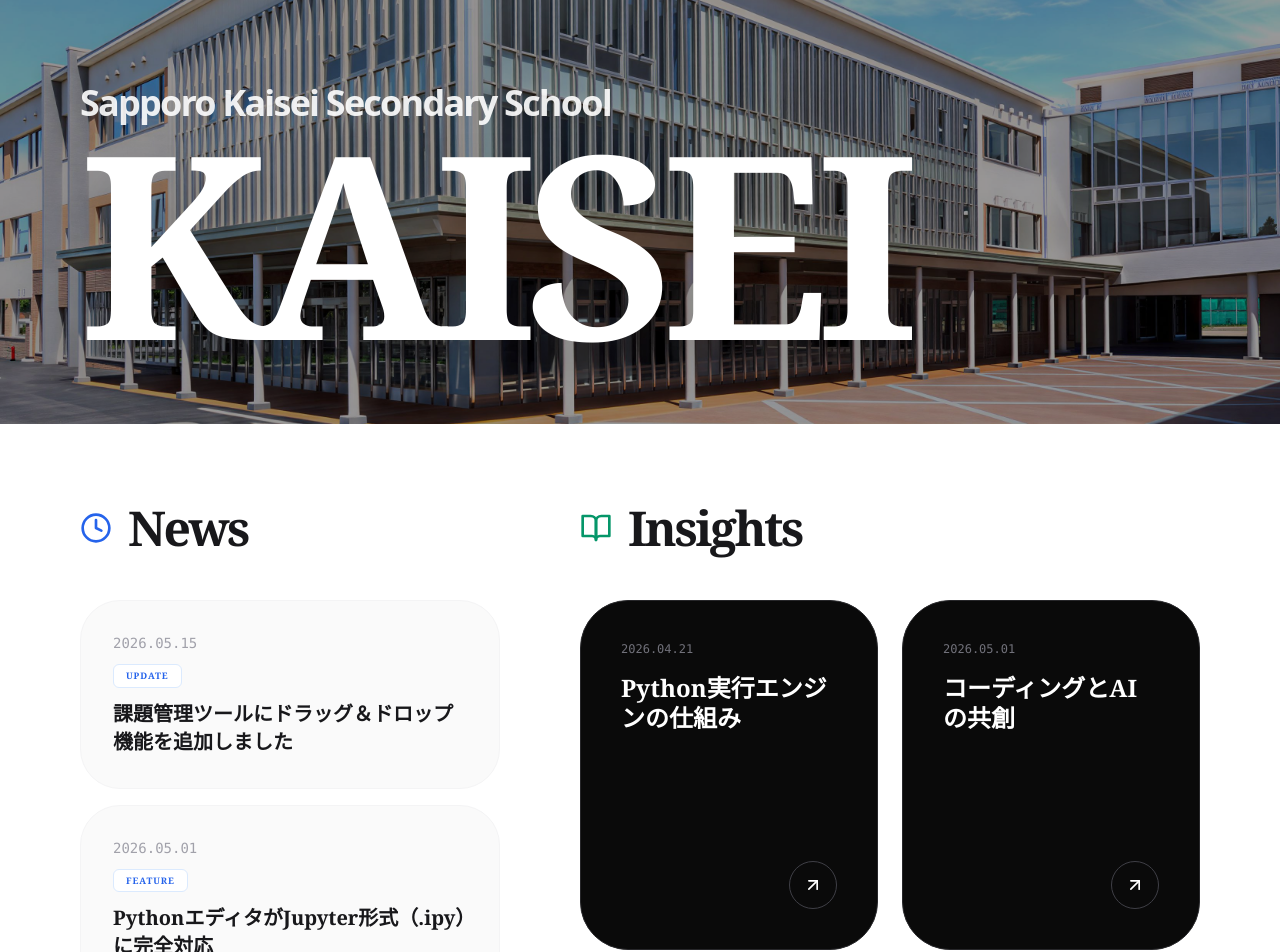
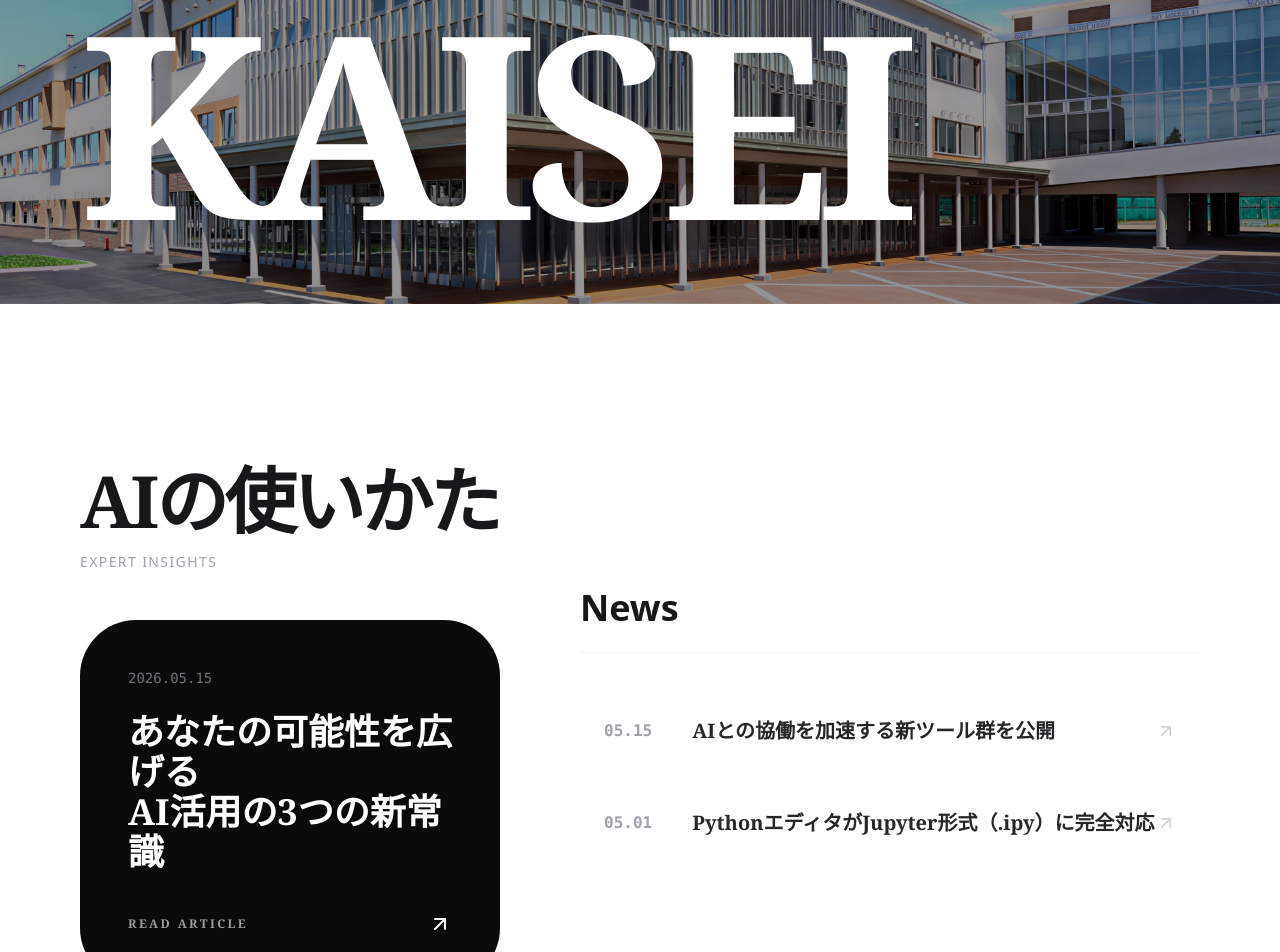
Before and after one commit to kaisei-2026/kaisei-12.-fromgoogle, a Next.js app: page /kaisei-google/ in a window 1280 px wide. Shown: the part 440-1392 px from the top of the page. Built offline with nearby package versions, Linux system fonts and the light colour scheme.

Commit message:
Update page.tsx

```diff
--- a/app/page.tsx
+++ b/app/page.tsx
@@ -2,7 +2,7 @@
 import { motion } from "framer-motion";
 import { useEffect, useState } from "react";
 import Link from "next/link";
-import { ArrowUpRight, Terminal, BookOpen, Clock } from "lucide-react";
+import { ArrowUpRight, CheckSquare } from "lucide-react";
 
 export default function Home() {
   const [lang, setLang] = useState<"jp" | "en">("jp");
@@ -15,72 +15,63 @@ export default function Home() {
 
   if (!mounted) return null;
 
+  // ニュースは最新の重要なものに絞る
   const newsItems = [
-    { date: "2026.05.15", title: "課題管理ツールにドラッグ＆ドロップ機能を追加しました", tag: "UPDATE", link: "/tools/task-manager" },
+    { date: "2026.05.15", title: "AIとの協働を加速する新ツール群を公開", tag: "UPDATE", link: "/tools" },
     { date: "2026.05.01", title: "PythonエディタがJupyter形式（.ipy）に完全対応", tag: "FEATURE", link: "/tools/python-editor" },
-    { date: "2026.04.14", title: "KAISEI.HUB ポートフォリオを正式公開", tag: "INFO", link: "/blog" },
   ];
 
   return (
-    <div className="bg-[#ffffff] text-zinc-900 font-serif selection:bg-zinc-900 selection:text-white pt-[64px]">
+    <div className="bg-[#ffffff] text-zinc-900 font-serif selection:bg-zinc-900 selection:text-white pt-16">
 
-      {/* ヒーローセクション（デバイスに合わせて高さを調整） */}
-      <section className="relative min-h-[70vh] md:min-h-screen flex flex-col justify-end px-6 md:px-20 pb-20 overflow-hidden bg-zinc-900">
-        <div className="absolute inset-0 z-0 bg-cover bg-center" style={{ backgroundImage: "url('/kaisei-google/bg-school.png')" }}>
+      {/* SECTION 1: HERO */}
+      <section className="relative min-h-[85vh] flex flex-col justify-end px-8 md:px-20 pb-20 overflow-hidden bg-zinc-900">
+        <div
+          className="absolute inset-0 z-0 bg-cover bg-center bg-no-repeat"
+          style={{ backgroundImage: "url('/kaisei-google/bg-school.png')" }}
+        >
           <div className="absolute inset-0 bg-black/40" />
         </div>
         <motion.div initial={{ opacity: 0, y: 30 }} animate={{ opacity: 1, y: 0 }} transition={{ duration: 1.5 }} className="relative z-10 text-white">
-          <h2 className="text-2xl md:text-4xl font-bold mb-4 tracking-tighter font-sans opacity-90">Sapporo Kaisei Secondary School</h2>
-          <h1 className="text-[18vw] md:text-[16rem] font-bold tracking-tighter leading-[0.8] drop-shadow-2xl">KAISEI</h1>
+          <h2 className="text-3xl md:text-4xl font-bold mb-4 tracking-tighter font-sans">KAISEI TOOLS</h2>
+          <h1 className="text-[18vw] md:text-[16rem] font-bold tracking-tighter leading-[0.8]">KAISEI</h1>
         </motion.div>
       </section>
 
-      {/* コンテンツエリア：News & Blog を分離 */}
-      <div className="max-w-[1600px] mx-auto px-6 md:px-20 py-20 grid grid-cols-1 lg:grid-cols-12 gap-20">
+      {/* SECTION 2: INSIGHTS (ここがメインの記事へのリンク) */}
+      <section className="py-40 px-8 md:px-20 max-w-[1600px] mx-auto grid lg:grid-cols-12 gap-20">
+        <div className="lg:col-span-5">
+          <h3 className="text-7xl font-bold tracking-tighter mb-4 text-zinc-900 leading-none">AIの使いかた</h3>
+          <p className="text-zinc-400 font-medium text-sm mb-12 font-sans tracking-widest uppercase">Expert Insights</p>
 
-        {/* 左側：NEWS セクション */}
-        <section className="lg:col-span-5">
-          <div className="flex items-center gap-4 mb-12">
-            <Clock className="text-blue-600" size={32} />
-            <h3 className="text-5xl font-bold tracking-tighter">News</h3>
-          </div>
+          <Link href="/blog/coding-agent" className="group block relative overflow-hidden bg-[#0a0a0a] text-white p-12 rounded-[3.5rem] transition-all hover:shadow-2xl">
+            <time className="text-zinc-500 font-mono text-sm mb-6 block">2026.05.15</time>
+            <h4 className="text-3xl md:text-4xl font-bold leading-tight mb-10 group-hover:text-emerald-400 transition-colors">
+              あなたの可能性を広げる<br />AI活用の3つの新常識
+            </h4>
+            <div className="flex justify-between items-center">
+              <span className="text-xs font-bold tracking-[0.2em] opacity-60">READ ARTICLE</span>
+              <ArrowUpRight className="group-hover:translate-x-1 group-hover:-translate-y-1 transition-transform" />
+            </div>
+          </Link>
+        </div>
+
+        {/* SECTION 3: NEWS (右側に配置) */}
+        <div className="lg:col-span-7 flex flex-col justify-center">
+          <h3 className="text-4xl font-bold mb-10 font-sans border-b border-zinc-100 pb-6">News</h3>
           <div className="space-y-4">
             {newsItems.map((item, i) => (
-              <Link href={item.link} key={i} className="group block bg-zinc-50 border border-zinc-100 p-6 md:p-8 rounded-[2.5rem] hover:shadow-xl hover:bg-white transition-all">
-                <div className="font-mono text-zinc-400 text-sm mb-2">{item.date}</div>
-                <span className="inline-block px-3 py-1 rounded-md bg-white text-[9px] font-black text-blue-600 mb-3 border border-blue-100 uppercase tracking-widest">{item.tag}</span>
-                <h4 className="text-lg md:text-xl font-bold text-zinc-900 group-hover:text-blue-600 transition-colors leading-snug">{item.title}</h4>
+              <Link href={item.link} key={i} className="group flex items-center justify-between p-6 rounded-3xl hover:bg-zinc-50 transition-all">
+                <div className="flex gap-10 items-center">
+                  <span className="font-mono text-zinc-400 font-bold">{item.date.slice(5)}</span>
+                  <h4 className="text-lg md:text-xl font-bold text-zinc-800">{item.title}</h4>
+                </div>
+                <ArrowUpRight size={20} className="text-zinc-300 group-hover:text-zinc-900 transition-all" />
               </Link>
             ))}
           </div>
-        </section>
-
-        {/* 右側：TECH BLOG セクション */}
-        <section className="lg:col-span-7">
-          <div className="flex items-center gap-4 mb-12">
-            <BookOpen className="text-emerald-600" size={32} />
-            <h3 className="text-5xl font-bold tracking-tighter">Insights</h3>
-          </div>
-          <div className="grid grid-cols-1 md:grid-cols-2 gap-6">
-            {[
-              { title: "Python実行エンジンの仕組み", date: "2026.04.21", slug: "python-engine", color: "hover:border-emerald-500" },
-              { title: "コーディングとAIの共創", date: "2026.05.01", slug: "coding-agent", color: "hover:border-blue-500" }
-            ].map((post, i) => (
-              <Link href={`/blog/${post.slug}`} key={i} className={`group bg-[#0a0a0a] text-white p-10 rounded-[3rem] border border-zinc-800 flex flex-col justify-between h-[350px] transition-all ${post.color}`}>
-                <div>
-                  <time className="font-mono text-zinc-500 text-xs mb-4 block">{post.date}</time>
-                  <h4 className="text-2xl font-bold group-hover:text-zinc-100 leading-tight">{post.title}</h4>
-                </div>
-                <div className="flex justify-end">
-                  <div className="w-12 h-12 rounded-full border border-zinc-700 flex items-center justify-center group-hover:bg-white group-hover:text-black transition-all">
-                    <ArrowUpRight size={20} />
-                  </div>
-                </div>
-              </Link>
-            ))}
-          </div>
-        </section>
-      </div>
+        </div>
+      </section>
 
       <footer className="py-20 px-8 text-center bg-zinc-50 border-t border-zinc-100">
         <p className="text-zinc-400 text-[10px] tracking-[0.4em] font-bold uppercase font-sans">© 2026 KAISEI HUB.</p>
```
